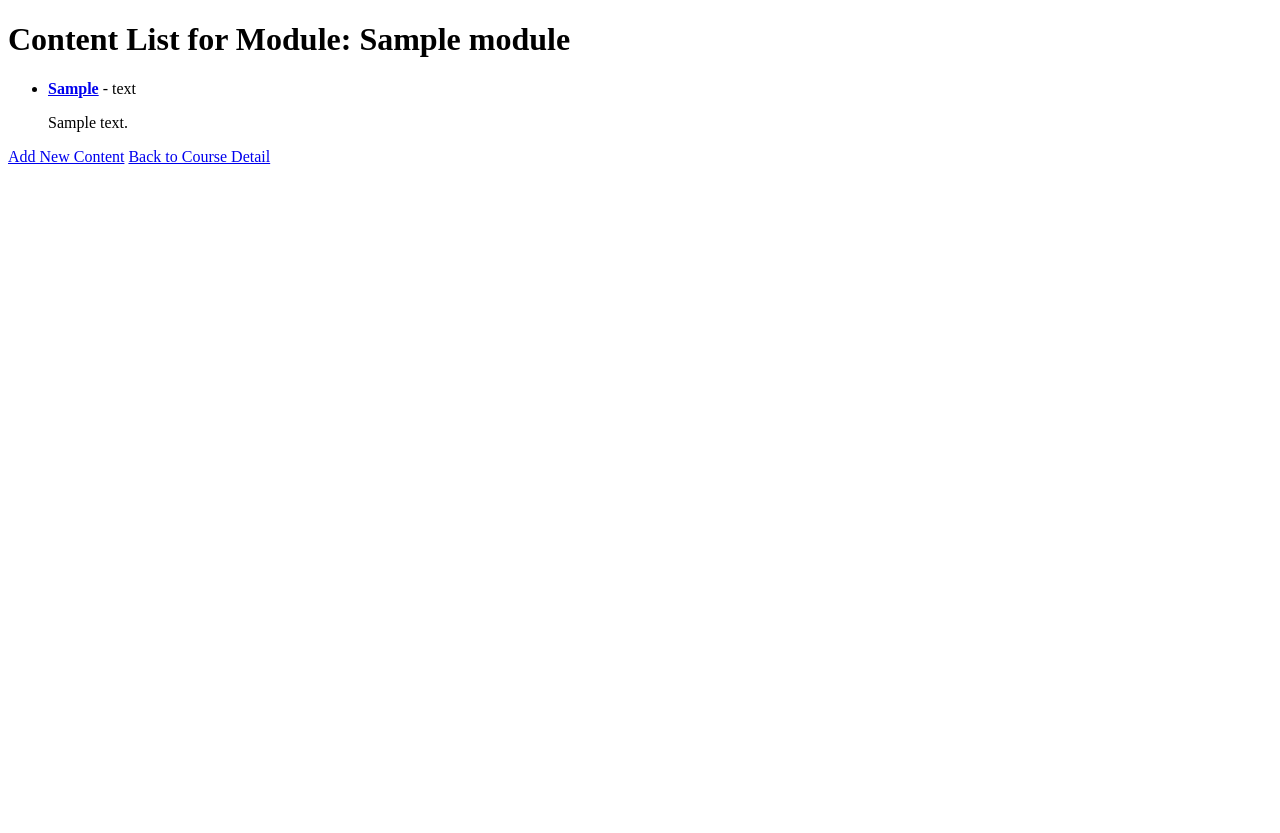
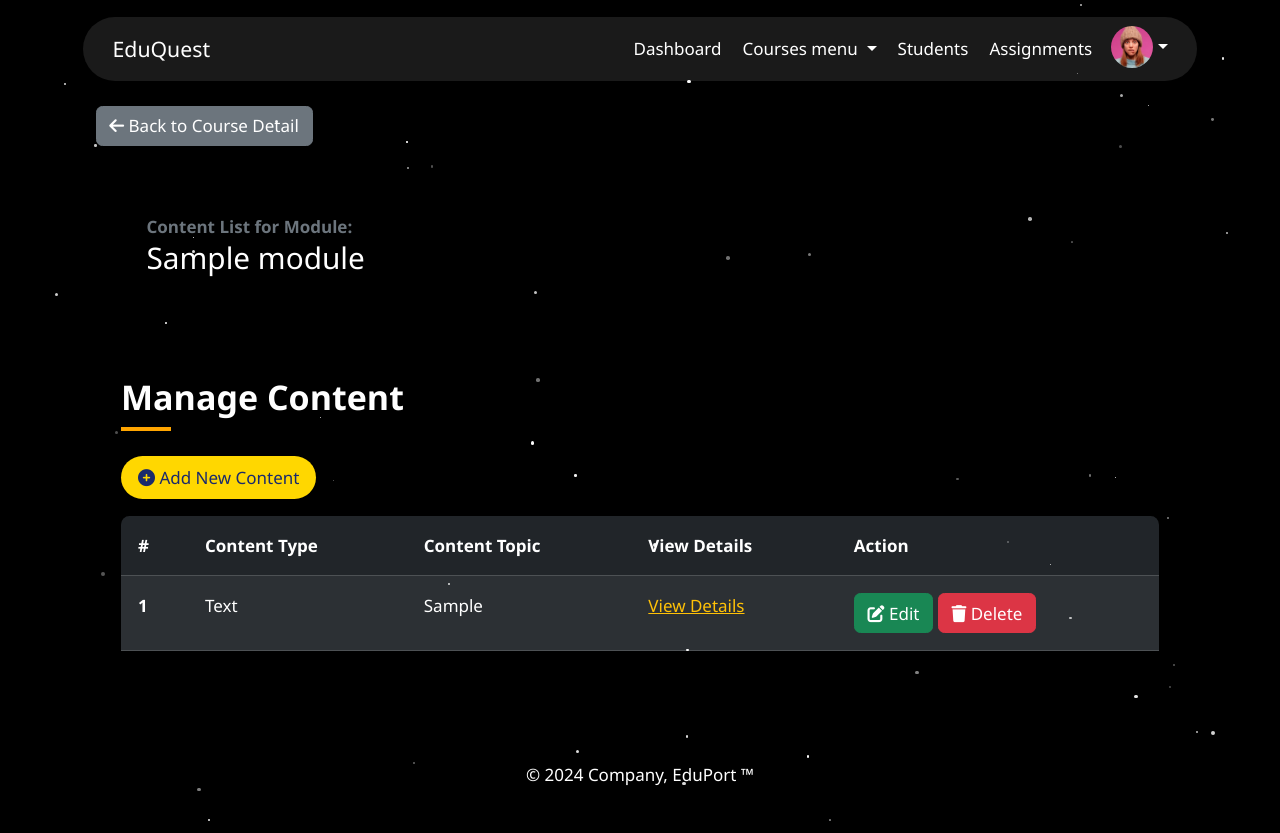
Before and after one commit to danielnnam/Eduquest, a Django app: page /instructors/modules/1/contents/ in a window 1280 px wide. Before the commit the page ends 164 px from the top, so only its background shows below. Run offline with Django 5.2, Linux system fonts and the light colour scheme; a user stored in the database is signed in; tables that the repository leaves empty hold one stand-in row (values such as "Sample post"); some libraries are stand-ins or nearby versions.

Commit message:
Modifyed the code

```diff
--- a/templates/mentors/content_list.html
+++ b/templates/mentors/content_list.html
@@ -1,29 +1,57 @@
-<!-- mentors/content_list.html -->
-<!DOCTYPE html>
-<html lang="en">
-<head>
-    <meta charset="UTF-8">
-    <title>Content List for {{ module.title }}</title>
-</head>
-<body>
-    <h1>Content List for Module: {{ module.title }}</h1>
-    <ul>
-        {% for content in contents %}
-            <li>
-                <strong><a href="{% url 'content_detail' content.id %}">{{ content.topic }}</a></strong> - {{ content.content_type }}
-                {% if content.content_data_text %}
-                    <p>{{ content.content_data_text }}</p>
-                {% elif content.content_data_video %}
-                    <p>Video: <a href="{{ content.content_data_video }}">{{ content.content_data_video }}</a></p>
-                {% elif content.content_data_document %}
-                    <p>Document: <a href="{{ content.content_data_document.url }}">{{ content.content_data_document.name }}</a></p>
-                {% endif %}
-            </li>
-        {% empty %}
-            <li>No content available for this module.</li>
-        {% endfor %}
-    </ul>
-    <a href="{% url 'create_content' module.id %}">Add New Content</a>
-<a href="{% url 'instructor_course_detail' module.course.id %}">Back to Course Detail</a>
-</body>
-</html>
+{% extends 'mentors/base.html' %}
+
+{% block title %} Content List {% endblock %}
+
+{% block content %}
+
+<div class="container">
+    <div>
+        <a href="{% url 'instructor_course_detail' module.course.id %}" class="btn btn-secondary"><i class="fa-solid fa-arrow-left"></i> Back to Course Detail</a>
+    </div>
+    <div class="p-lg-5 px-3 p-5 mt-3 edit-banner rounded-3">
+        <span class="fw-bold text-secondary">Content List for Module:</span>
+        <h3>{{ module.title }}</h3>
+    </div>
+
+    <div class="form-wrapper bg-neo p-lg-4 p-4 px-3 mt-3">
+        <!-- Content management -->
+        <h2 class="h2-login">Manage Content</h2>
+        <a href="{% url 'create_content' module.id %}" class="btn btn-cosmic mt-3"><i class="fa-solid fa-plus-circle"></i> Add New Content</a>
+
+        <div class="table-responsive rounded-3 mt-3">
+            <table id="quizTable" class="table table-striped table-dark fixed-table rounded-3">
+                <thead>
+                  <tr>
+                    <th scope="col">#</th>
+                    <th scope="col">Content Type</th>
+                    <th scope="col">Content Topic</th>
+                    <th scope="col">View Details</th>
+                    <th scope="col">Action</th>
+                  </tr>
+                </thead>
+                <tbody>
+                    {% for content in contents %}
+                    <tr>
+                        <th scope="row">{{ content.id }}</th>
+                        <td style="text-transform: capitalize;">{{ content.content_type }}</td>
+                        <td><a href="{% url 'content_detail' content.id %}" class="nav-link">{{ content.topic|truncatewords:10|striptags|safe }}</a></td>
+                        <td><a href="{% url 'content_detail' content.id %}" class="text-warning">View Details</a></td>
+                        <td>
+                            <a href="{% url 'edit_content' content.id %}" class="btn btn-success"><i class="fa-solid fa-edit"></i> Edit</a>
+
+                            <a href="{% url 'delete_content' content.id %}" class="btn btn-danger"><i class="fa-solid fa-trash"></i> Delete</a>
+                        </td>
+                    </tr>
+                    {% empty %}
+                    <div class="no-content bg-danger px-3">
+                        <p>No content available.</p>
+                    </div>
+                    {% endfor %}
+
+                </tbody>
+            </table>
+        </div>
+    </div>
+</div>
+
+{% endblock %}
```
